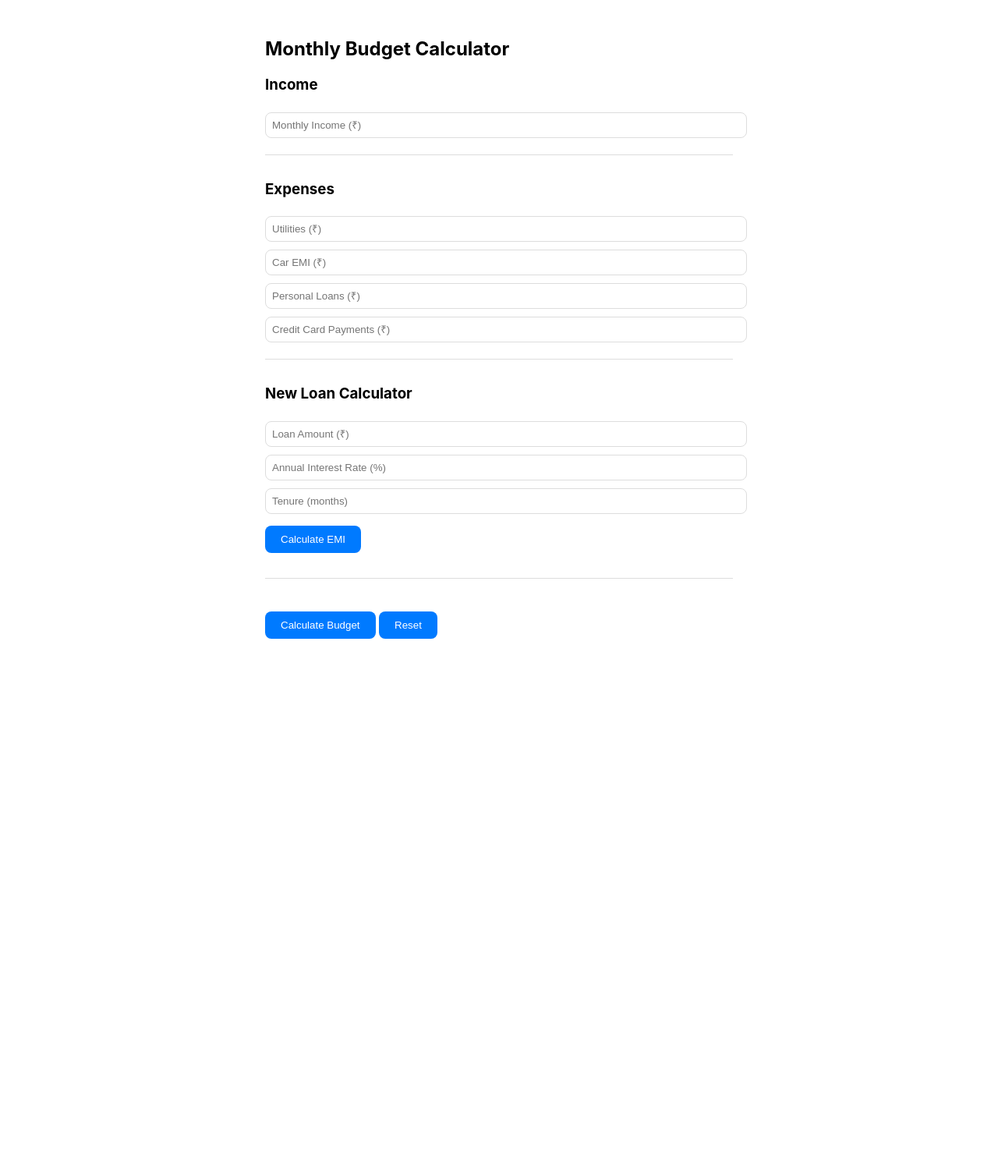
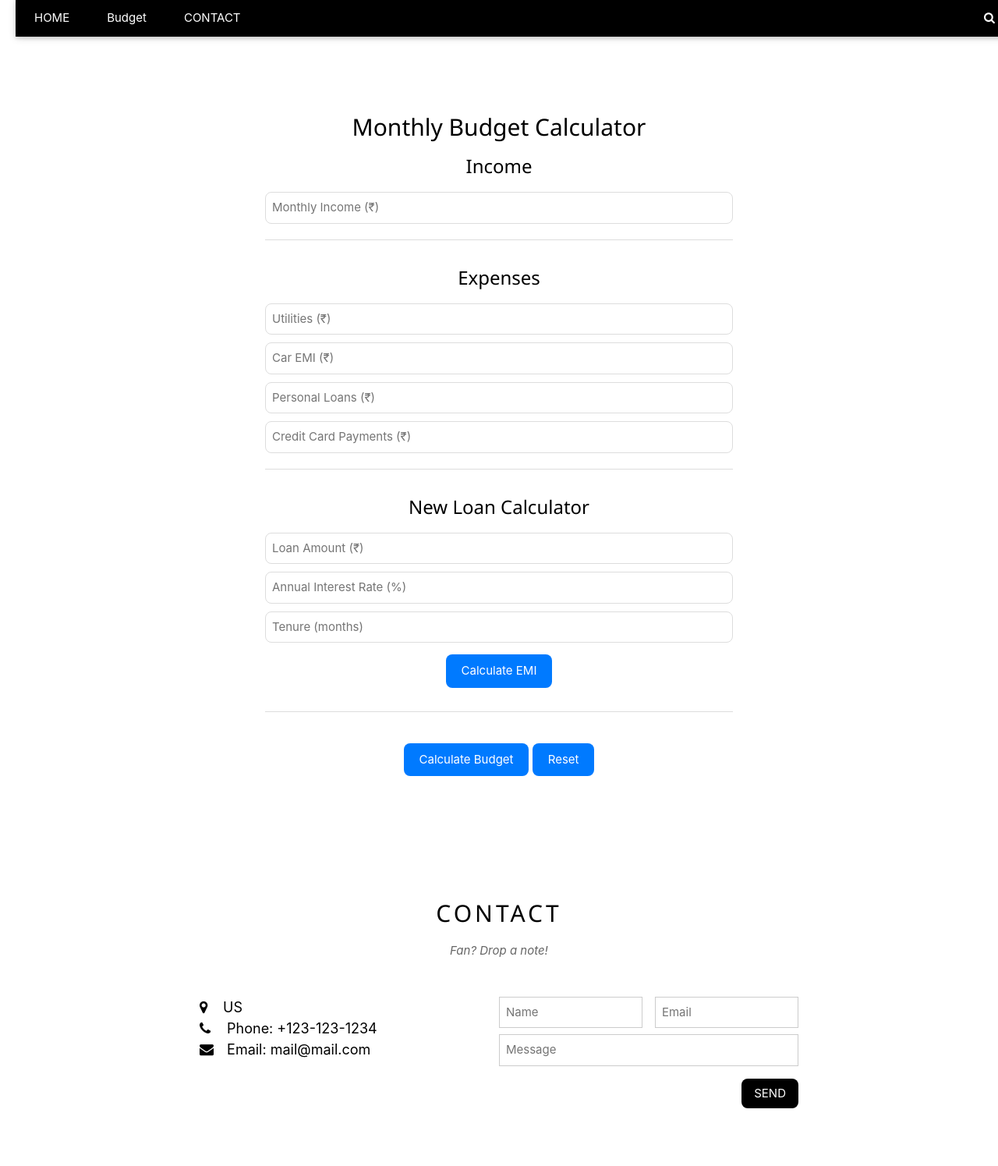
Before and after one commit to manobala1993/portfolio-site, a plain HTML site: page index.html in a window 1280 px wide. Shown: the top 1495 px of the page at 78% size. Before the commit the page ends 863 px from the top, so only its background shows below. Drawn offline with nearby package versions, Linux system fonts and the light colour scheme.

Commit message:
Update index.html

```diff
--- a/index.html
+++ b/index.html
@@ -1,6 +1,48 @@
 <!DOCTYPE html>
 <html lang="en">
 <head>
+<title>W3.CSS Template</title>
+<meta charset="UTF-8">
+<meta name="viewport" content="width=device-width, initial-scale=1">
+<link rel="stylesheet" href="https://www.w3schools.com/w3css/5/w3.css">
+<link rel="stylesheet" href="https://fonts.googleapis.com/css?family=Lato">
+<link rel="stylesheet" href="https://cdnjs.cloudflare.com/ajax/libs/font-awesome/4.7.0/css/font-awesome.min.css">
+<style>
+body {font-family: "Lato", sans-serif}
+.mySlides {display: none}
+</style>
+</head>
+<body>
+
+<!-- Navbar -->
+<div class="w3-top">
+  <div class="w3-bar w3-black w3-card">
+    <a class="w3-bar-item w3-button w3-padding-large w3-hide-medium w3-hide-large w3-right" href="javascript:void(0)" onclick="myFunction()" title="Toggle Navigation Menu"><i class="fa fa-bars"></i></a>
+    <a href="#" class="w3-bar-item w3-button w3-padding-large">HOME</a>
+    <a href="#budget" class="w3-bar-item w3-button w3-padding-large w3-hide-small">Budget</a>
+    <a href="#contact" class="w3-bar-item w3-button w3-padding-large w3-hide-small">CONTACT</a>
+
+    <a href="javascript:void(0)" class="w3-padding-large w3-hover-red w3-hide-small w3-right"><i class="fa fa-search"></i></a>
+  </div>
+</div>
+
+<!-- Navbar on small screens (remove the onclick attribute if you want the navbar to always show on top of the content when clicking on the links) -->
+<div id="navDemo" class="w3-bar-block w3-black w3-hide w3-hide-large w3-hide-medium w3-top" style="margin-top:46px">
+  <a href="#budget" class="w3-bar-item w3-button w3-padding-large" onclick="myFunction()">Budget</a>
+
+  <a href="#contact" class="w3-bar-item w3-button w3-padding-large" onclick="myFunction()">CONTACT</a>
+
+</div>
+
+<!-- Page content -->
+<div class="w3-content" style="max-width:2000px;margin-top:46px">
+
+
+
+  <!-- The Band Section -->
+  <div class="w3-container w3-content w3-center w3-padding-64" style="max-width:800px" id="budget">
+
+    <head>
     <meta charset="UTF-8">
     <meta name="viewport" content="width=device-width, initial-scale=1.0">
     <title>Expense Calculator</title>
@@ -74,4 +116,88 @@
         }
     </script>
 </body>
+  </div>
+
+
+  <!-- The Contact Section -->
+  <div class="w3-container w3-content w3-padding-64" style="max-width:800px" id="contact">
+    <h2 class="w3-wide w3-center">CONTACT</h2>
+    <p class="w3-opacity w3-center"><i>Fan? Drop a note!</i></p>
+    <div class="w3-row w3-padding-32">
+      <div class="w3-col m6 w3-large w3-margin-bottom">
+        <i class="fa fa-map-marker" style="width:30px"></i>US<br>
+        <i class="fa fa-phone" style="width:30px"></i> Phone: +123-123-1234<br>
+        <i class="fa fa-envelope" style="width:30px"> </i> Email: mail@mail.com<br>
+      </div>
+      <div class="w3-col m6">
+        <form action="/action_page.php" target="_blank">
+          <div class="w3-row-padding" style="margin:0 -16px 8px -16px">
+            <div class="w3-half">
+              <input class="w3-input w3-border" type="text" placeholder="Name" required name="Name">
+            </div>
+            <div class="w3-half">
+              <input class="w3-input w3-border" type="text" placeholder="Email" required name="Email">
+            </div>
+          </div>
+          <input class="w3-input w3-border" type="text" placeholder="Message" required name="Message">
+          <button class="w3-button w3-black w3-section w3-right" type="submit">SEND</button>
+        </form>
+      </div>
+    </div>
+  </div>
+
+<!-- End Page Content -->
+</div>
+
+<!-- Image of location/map -->
+<img src="/w3images/map.jpg" class="w3-image w3-greyscale-min" style="width:100%">
+
+<!-- Footer -->
+<footer class="w3-container w3-padding-64 w3-center w3-opacity w3-light-grey w3-xlarge">
+  <i class="fa fa-facebook-official w3-hover-opacity"></i>
+  <i class="fa fa-instagram w3-hover-opacity"></i>
+  <i class="fa fa-snapchat w3-hover-opacity"></i>
+  <i class="fa fa-pinterest-p w3-hover-opacity"></i>
+  <i class="fa fa-twitter w3-hover-opacity"></i>
+  <i class="fa fa-linkedin w3-hover-opacity"></i>
+  <p class="w3-medium">Powered by <a href="https://www.w3schools.com/w3css/default.asp" target="_blank">w3.css</a></p>
+</footer>
+
+<script>
+// Automatic Slideshow - change image every 4 seconds
+var myIndex = 0;
+carousel();
+
+function carousel() {
+  var i;
+  var x = document.getElementsByClassName("mySlides");
+  for (i = 0; i < x.length; i++) {
+    x[i].style.display = "none";
+  }
+  myIndex++;
+  if (myIndex > x.length) {myIndex = 1}
+  x[myIndex-1].style.display = "block";
+  setTimeout(carousel, 4000);
+}
+
+// Used to toggle the menu on small screens when clicking on the menu button
+function myFunction() {
+  var x = document.getElementById("navDemo");
+  if (x.className.indexOf("w3-show") == -1) {
+    x.className += " w3-show";
+  } else {
+    x.className = x.className.replace(" w3-show", "");
+  }
+}
+
+// When the user clicks anywhere outside of the modal, close it
+var modal = document.getElementById('ticketModal');
+window.onclick = function(event) {
+  if (event.target == modal) {
+    modal.style.display = "none";
+  }
+}
+</script>
+
+</body>
 </html>
```
